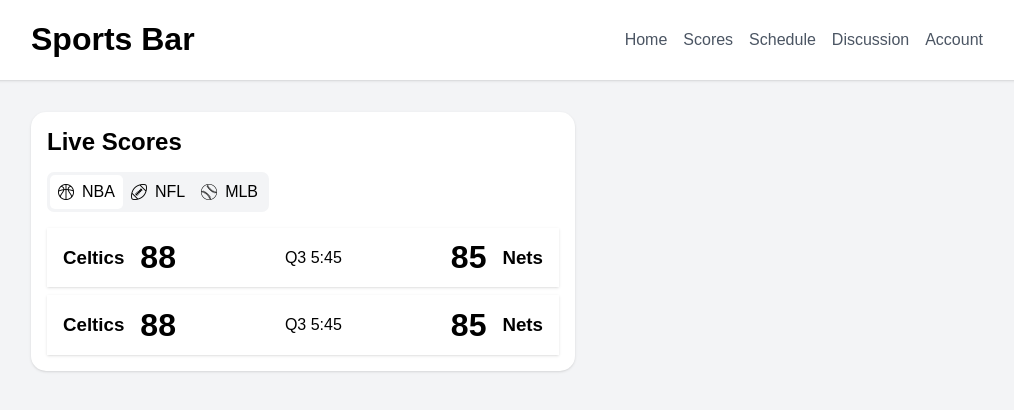
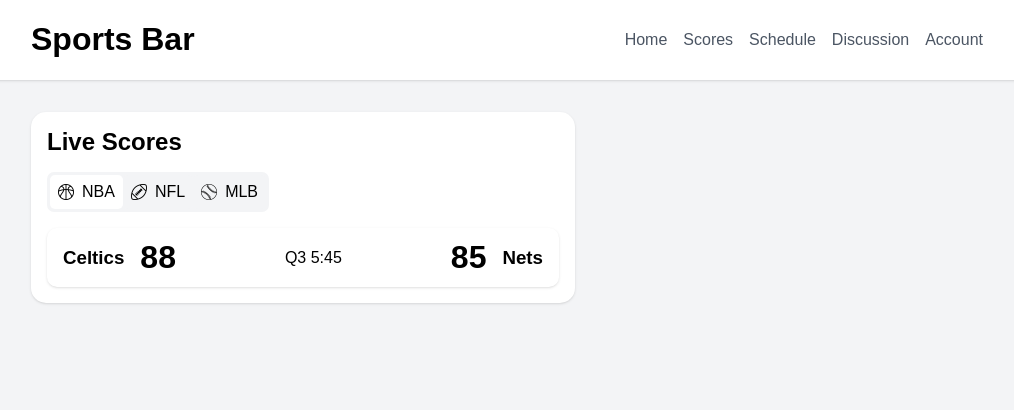
Before and after one commit to humandavey/sports-bar, a React (Vite) app in the folder client/: page / in a window 1280 px wide. Shown: the top 410 px of the page, without its empty margins (129-1143 px from the left). Built offline with nearby package versions, Linux system fonts and the light colour scheme.

Commit message:
fix: break into components, league selection functionality, concentrate css

```diff
--- /dev/null
+++ b/client/src/components/LeagueSelector.tsx
@@ -0,0 +1,17 @@
+import { useState } from "react"
+import LeagueSelectorChip from "./LeagueSelectorChip"
+
+export default () => {
+
+  const [selected, setSelected] = useState('nba');
+
+  return (
+    <>
+      <div style={{display: 'flex', margin: '3px'}}>
+        <LeagueSelectorChip name='nba' selected={selected} onSelect={setSelected} />
+        <LeagueSelectorChip name='nfl' selected={selected} onSelect={setSelected} />
+        <LeagueSelectorChip name='mlb' selected={selected} onSelect={setSelected} />
+      </div>
+    </>
+  )
+}
--- /dev/null
+++ b/client/src/components/LeagueSelectorChip.tsx
@@ -0,0 +1,17 @@
+interface LeagueSelectorChipProps {
+  name: string,
+  selected: string,
+  onSelect: Function,
+}
+
+export default ({name, selected, onSelect}: LeagueSelectorChipProps) => {
+
+  return (
+    <>
+      <div className='league-selector-button' style={{backgroundColor: selected === name ? 'white' : 'rgb(243, 244, 246, var(--tw-bg-opacity, 1))'}} onClick={() => onSelect(name)}>
+        <img src={'./leagues/' + name.toLowerCase() + '.png'} className='league-selector-img' />
+        <p style={{margin: 0}}>{name.toUpperCase()}</p>
+      </div>
+    </>
+  );
+}
--- /dev/null
+++ b/client/src/components/ScorePreview.tsx
@@ -0,0 +1,28 @@
+interface ScorePreviewProps {
+  home: string,
+  homeScore: number,
+  moment: string,
+  away: string,
+  awayScore: number,
+}
+
+export default ({home, homeScore, moment, away, awayScore}: ScorePreviewProps) => {
+
+  return (
+    <>
+      <div className='score-container'>
+        <div className='score-home-container'>
+          <h3>{home}</h3>
+          <h1 className='score-number'>{homeScore}</h1>
+        </div>
+        <div>
+          <p>{moment}</p>
+        </div>
+        <div className='score-away-container'>
+          <h1 className='score-number'>{awayScore}</h1>
+          <h3>{away}</h3>
+        </div>
+      </div>
+    </>
+  );
+}
--- a/client/src/index.css
+++ b/client/src/index.css
@@ -41,3 +41,75 @@ html body {
   background-color: rgb(243, 244, 246, var(--tw-bg-opacity, 1));
   height: 100vh;
 }
+
+.home-content {
+  display: flex;
+  padding: 2rem 10rem 0 10rem;
+}
+
+.live-scores-container {
+  background-color: white;
+  padding: 1rem;
+  border-radius: 15px;
+  box-shadow: 0 1px 3px 0 rgb(0, 0, 0, 0.1), 0 1px 2px -1px rgb(0, 0, 0, 0.1);
+}
+
+.league-selector-container {
+  display: inline-block;
+  background-color: rgb(243, 244, 246, var(--tw-bg-opacity, 1));
+  border-radius: 7px;
+  margin-top: 1rem;
+}
+
+.league-selector-button {
+  display: flex;
+  align-items: center;
+  padding: .5rem;
+  border-radius: 5px;
+  transition: .3s;
+}
+
+.league-selector-button:hover {
+  cursor: pointer;
+}
+
+.league-selector-img {
+  width: 16px;
+  height: 16px;
+  margin-right: .5rem;
+}
+
+.scores-container {
+  display: flex;
+  flex-direction: column;
+  margin-top: 1rem;
+}
+
+.score-container {
+  display: flex;
+  align-items: center;
+  width: 40vw;
+  justify-content: space-between;
+  box-shadow: 0 1px 3px 0 rgb(0, 0, 0, 0.1), 0 1px 2px -1px rgb(0, 0, 0, 0.1);
+  border-radius: 10px;
+}
+
+.score-container:not(:last-child) {
+  margin-bottom: .5rem;
+}
+
+.score-home-container {
+  display: flex;
+  align-items: center;
+  margin-left: 1rem;
+}
+
+.score-away-container {
+  display: flex;
+  align-items: center;
+  margin-right: 1rem;
+}
+
+.score-number {
+  margin: 0 1rem 0 1rem;
+}
--- a/client/src/pages/Home.tsx
+++ b/client/src/pages/Home.tsx
@@ -1,4 +1,6 @@
 import Header from "../components/Header";
+import LeagueSelector from "../components/LeagueSelector";
+import ScorePreview from "../components/ScorePreview";
 
 export default () => {
 
@@ -6,54 +8,16 @@ export default () => {
     <>
       <div className='content'>
         <Header />
-        <div style={{display: 'flex', padding: '2rem 10rem 0 10rem'}}>
-          <div style={{backgroundColor: 'white', padding: '1rem', borderRadius: '15px', boxShadow: '0 1px 3px 0 rgb(0, 0, 0, 0.1), 0 1px 2px -1px rgb(0, 0, 0, 0.1)'}}>
-            <div style={{marginBottom: '1rem'}}>
+        <div className='home-content'>
+          <div className='live-scores-container'>
+            <div>
               <h2 style={{margin: 0}}>Live Scores</h2>
             </div>
-            <div style={{display: 'inline-block', backgroundColor: '#F3F4F6', borderRadius: '7px'}}>
-              <div style={{display: 'flex', margin: '3px'}}>
-                <div style={{display: 'flex', alignItems: 'center', backgroundColor: 'white', padding: '.5rem', borderRadius: '5px'}}>
-                  <img src="./leagues/nba.png" style={{width: 16, height: 16, marginRight: '.5rem'}} />
-                  <p style={{margin: 0}}>NBA</p>
-                </div>
-                <div style={{display: 'flex', alignItems: 'center', padding: '.5rem', borderRadius: '5px'}}>
-                  <img src="./leagues/nfl.png" style={{width: 16, height: 16, marginRight: '.5rem'}} />
-                  <p style={{margin: 0}}>NFL</p>
-                </div>
-                <div style={{display: 'flex', alignItems: 'center', padding: '.5rem', borderRadius: '5px'}}>
-                  <img src="./leagues/mlb.png" style={{width: 16, height: 16, marginRight: '.5rem'}} />
-                  <p style={{margin: 0}}>MLB</p>
-                </div>
-              </div>
+            <div className='league-selector-container'>
+              <LeagueSelector />
             </div>
-            <div style={{display: 'flex', flexDirection: 'column', marginTop: '1rem'}}>
-              <div style={{display: 'flex', alignItems: 'center', width: '40vw', justifyContent: 'space-between', marginBottom: '.5rem', boxShadow: '0 1px 3px 0 rgb(0, 0, 0, 0.1), 0 1px 2px -1px rgb(0, 0, 0, 0.1)'}}>
-                <div style={{display: 'flex', alignItems: 'center', marginLeft: '1rem'}}>
-                  <h3>Celtics</h3>
-                  <h1 style={{margin: '0 1rem 0 1rem'}}>88</h1>
-                </div>
-                <div>
-                  <p>Q3 5:45</p>
-                </div>
-                <div style={{display: 'flex', alignItems: 'center', marginRight: '1rem'}}>
-                  <h1 style={{margin: '0 1rem 0 1rem'}}>85</h1>
-                  <h3>Nets</h3>
-                </div>
-              </div>
-              <div style={{display: 'flex', alignItems: 'center', width: '40vw', justifyContent: 'space-between', boxShadow: '0 1px 3px 0 rgb(0, 0, 0, 0.1), 0 1px 2px -1px rgb(0, 0, 0, 0.1)'}}>
-                <div style={{display: 'flex', alignItems: 'center', marginLeft: '1rem'}}>
-                  <h3>Celtics</h3>
-                  <h1 style={{margin: '0 1rem 0 1rem'}}>88</h1>
-                </div>
-                <div>
-                  <p>Q3 5:45</p>
-                </div>
-                <div style={{display: 'flex', alignItems: 'center', marginRight: '1rem'}}>
-                  <h1 style={{margin: '0 1rem 0 1rem'}}>85</h1>
-                  <h3>Nets</h3>
-                </div>
-              </div>
+            <div className='scores-container'>
+              <ScorePreview home='Celtics' homeScore={88} moment='Q3 5:45' away='Nets' awayScore={85}/>
             </div>
           </div>
         </div>
```
